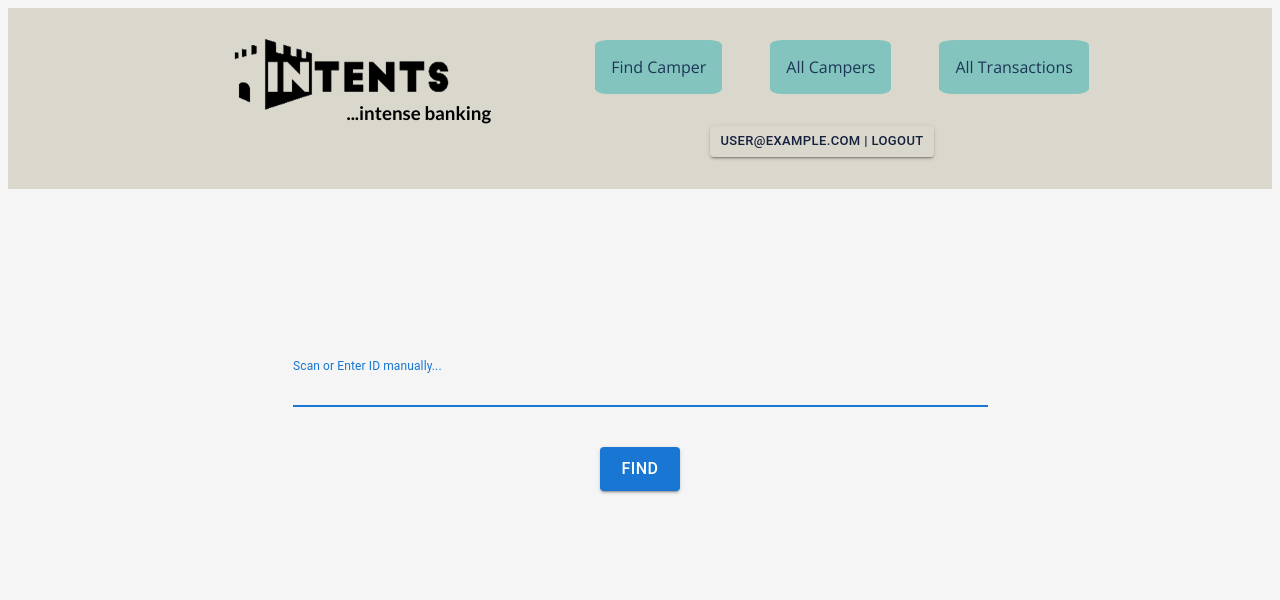
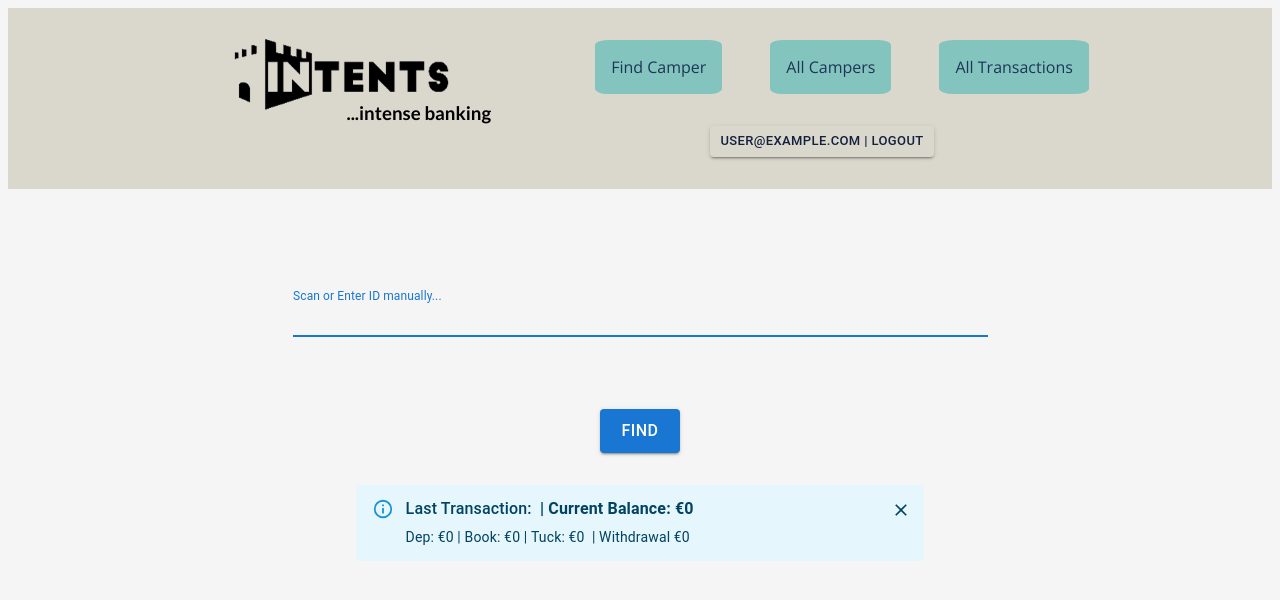
Before and after one commit to RadheyaM/next-camp-bank, a Next.js app: page / in a window 1280 px wide. Shown: the top 600 px of the page. Built offline with nearby package versions, Linux system fonts and the light colour scheme; no server answers; sample sign-in values are in the browser's storage.

Commit message:
Add an alert if balance to go negative, and info alert for last transaction completed

```diff
--- a/src/components/forms/ScanCamperCode.js
+++ b/src/components/forms/ScanCamperCode.js
@@ -4,8 +4,41 @@ import styles from "./ScanCamperCode.module.css";
 import Card from "../UI/Card";
 import Button from "@mui/material/Button";
 import TextField from "@mui/material/TextField";
+import Alert from "@mui/material/Alert";
+import AlertTitle from "@mui/material/AlertTitle";
+import Stack from "@mui/material/Stack";
+import { euro } from "../../../lib/helpers";
 
 const ScanCamperCode = () => {
+  const [alert, setAlert] = useState(true);
+  let localParsed;
+  let name;
+  let balance = 0;
+  let dep = 0;
+  let book = 0;
+  let tuck = 0;
+  let withdrawn = 0;
+  if (localStorage.getItem("Alert")) {
+    const local = localStorage.getItem("Alert");
+    localParsed = JSON.parse(local);
+    name = localParsed[5].name;
+    if (localParsed[4].balance) {
+      balance = Number(localParsed[4].balance);
+    }
+    if (localParsed[0].amount) {
+      dep = localParsed[0].amount;
+    }
+    if (localParsed[1].amount) {
+      book = localParsed[1].book;
+    }
+    if (localParsed[2].amount) {
+      tuck = localParsed[2].amount;
+    }
+    if (localParsed[3].amount) {
+      withdrawn = localParsed[3].amount;
+    }
+    console.log(name);
+  }
   const router = useRouter();
   const [enteredCode, setEnteredCode] = useState("");
   const codeInputHandler = (event) => {
@@ -14,6 +47,10 @@ const ScanCamperCode = () => {
   const submitHandler = (event) => {
     event.preventDefault();
     router.push(`/campers/${enteredCode}`);
+    setAlert(false);
+    if (localStorage.get("Alert")) {
+      localStorage.removeItem("Alert");
+    }
   };
   console.log(enteredCode);
   return (
@@ -35,6 +72,22 @@ const ScanCamperCode = () => {
             Find
           </Button>
         </div>
+        {alert && (
+          <Stack sx={{ width: "60%" }} spacing={5}>
+            <Alert
+              severity="info"
+              onClose={() => {
+                setAlert(false);
+              }}
+            >
+              <AlertTitle>
+                Last Transaction:<strong>&nbsp;{name}&nbsp;|&nbsp;Current Balance:&nbsp;€{balance}</strong>
+              </AlertTitle>
+              Dep:&nbsp;€{dep}&nbsp;|&nbsp;Book:&nbsp;€{book}&nbsp;|&nbsp;Tuck:&nbsp;€{tuck}&nbsp;
+              |&nbsp;Withdrawal&nbsp;€{withdrawn}
+            </Alert>
+          </Stack>
+        )}
       </form>
     </Card>
   );
--- a/src/components/forms/ScanCamperCode.module.css
+++ b/src/components/forms/ScanCamperCode.module.css
@@ -5,6 +5,7 @@
   flex-direction: column;
   align-items: center;
   justify-content: center;
+  gap: 2rem;
 }
 
 .inputWrapper {
--- a/src/pages/campers/[camperCode]/index.js
+++ b/src/pages/campers/[camperCode]/index.js
@@ -24,7 +24,7 @@ const CamperOverview = (props) => {
   const apiAddBalancePath = `/api/campers/${camperId}/add-balance`;
   const postTransactionsHandler = async (trans) => {
     // console.log("trans here now: ", trans);
-    setTimeout(() => {Router.replace("/")}, 3000);
+    setTimeout(() => {Router.replace("/")}, 2000);
     const response = await fetch("/api/campers/[campersCode]", {
       method: "POST",
       body: JSON.stringify(trans),
```
Also changed, not shown: src/components/forms/NewTransForm.js (+19 -1 lines).
